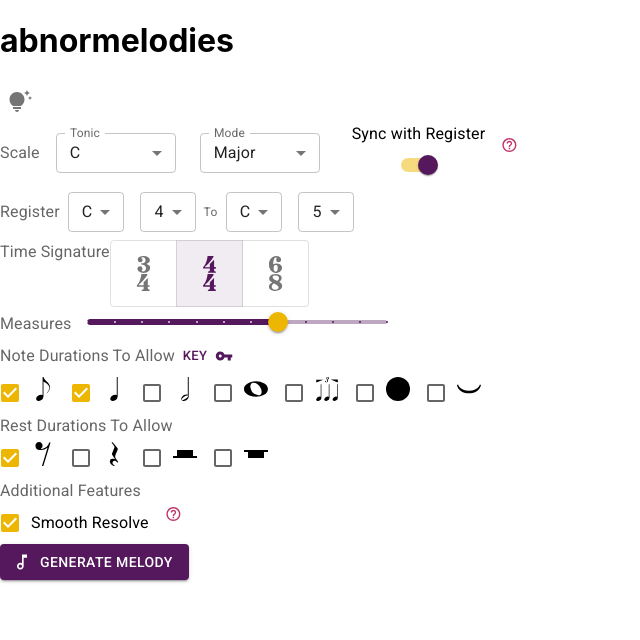
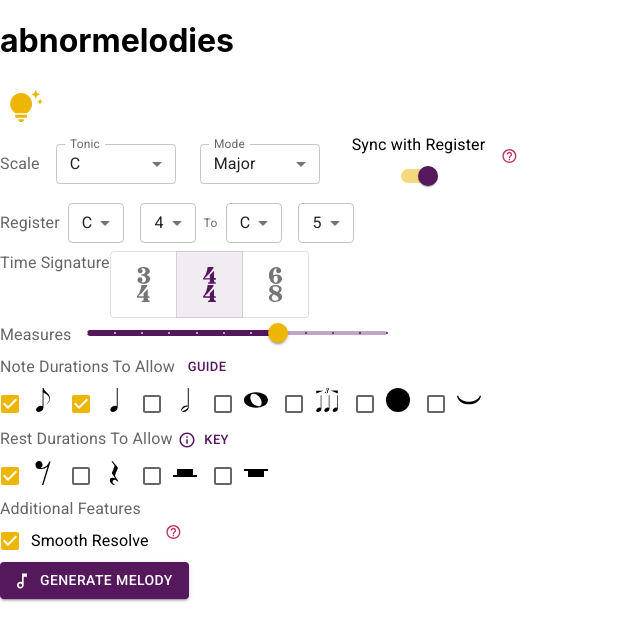
Before and after one commit to technikka/Abnormelodies_UI, a React (Create React App) app: page / in a window 1280 px wide. Shown: the top 640 px of the page, without its empty margins (0-640 px from the left). Built offline with nearby package versions, Linux system fonts and the light colour scheme.

Commit message:
implement modals for quick info on note durations and rest durations

```diff
--- a/src/App.js
+++ b/src/App.js
@@ -55,16 +55,14 @@ const App = () => {
 
   return (
     <div>
-      <Header />
       <ThemeProvider theme={theme}>
+        <Header />
         <Form getMelody={getMelody}/>
+        {melodyMounted.current && (
+          <MelodyAudio melodyFragments={melodyFragments} />
+        )}
+        {melodyMounted.current && <MelodyDisplay xml={melodyXML}/>}
       </ThemeProvider>
-      {melodyMounted.current && (
-        <ThemeProvider theme={theme}>
-          <MelodyAudio melodyFragments={melodyFragments} />
-        </ThemeProvider>
-      )}
-      {melodyMounted.current && <MelodyDisplay xml={melodyXML}/>}
     </div>
   );
 };
--- a/src/components/FormNoteDurationsModal.js
+++ b/src/components/FormNoteDurationsModal.js
@@ -5,7 +5,7 @@ import NoteEighthIcon from "../icons/NoteEighthIcon";
 import NoteTripletIcon from "../icons/NoteTripletIcon";
 import DotIcon from "../icons/DotIcon";
 import TieIcon from "../icons/TieIcon";
-import VpnKeyIcon from "@mui/icons-material/VpnKey";
+import TipsAndUpdatesIcon from '@mui/icons-material/TipsAndUpdates';
 import { Modal, Button, Box, Typography, Tooltip } from "@mui/material";
 import { useState } from "react";
 
@@ -30,13 +30,14 @@ const FormNoteDurationsModal = () => {
   return (
     <div style={{ display: "inline-block" }}>
       <Tooltip title="View note values" placement="right" disableInteractive>
-        <Button variant="text" size="small" onClick={handleOpen} endIcon={<VpnKeyIcon />}>
-          Key
+        <Button variant="text" size="small" onClick={handleOpen}>
+          Guide
         </Button>
       </Tooltip>
       <Modal open={open} onClose={handleClose}>
         <Box sx={style}>
           <Typography variant={"h6"}>Notes and Augmentations</Typography>
+          <br />
           <Typography>
             <Typography>
               <NoteEighthIcon /> <b>Eighth</b> - 1/8 of a whole.
@@ -60,6 +61,10 @@ const FormNoteDurationsModal = () => {
             <Typography>
               <TieIcon /> <b>Ties</b> - connect two notes of the same pitch to create one duration.
             </Typography>
+            <br />
+            <Typography variant="body2">
+              Check out <TipsAndUpdatesIcon fontSize="small" color="secondary"/> for more detailed information.
+            </Typography>
           </Typography>
         </Box>
       </Modal>
--- a/src/components/FormRestDurations.js
+++ b/src/components/FormRestDurations.js
@@ -2,6 +2,7 @@ import RestWholeIcon from "../icons/RestWholeIcon";
 import RestHalfIcon from "../icons/RestHalfIcon";
 import RestQuarterIcon from "../icons/RestQuarterIcon";
 import RestEighthIcon from "../icons/RestEighthIcon";
+import FormRestDurationsModal from "../components/FormRestDurationsModal";
 import {
   Grid,
   FormControlLabel,
@@ -32,6 +33,7 @@ const FormRestDurations = (props) => {
       <Grid container direction="column">
         <Grid item>
           <FormLabel>Rest Durations To Allow</FormLabel>
+          <FormRestDurationsModal />
         </Grid>
 
         <Grid item>
--- /dev/null
+++ b/src/components/FormRestDurationsModal.js
@@ -0,0 +1,64 @@
+import RestWholeIcon from "../icons/RestWholeIcon";
+import RestHalfIcon from "../icons/RestHalfIcon";
+import RestQuarterIcon from "../icons/RestQuarterIcon";
+import RestEighthIcon from "../icons/RestEighthIcon";
+import InfoOutlinedIcon from '@mui/icons-material/InfoOutlined';
+import TipsAndUpdatesIcon from '@mui/icons-material/TipsAndUpdates';
+import { Modal, Button, Box, Typography, Tooltip } from "@mui/material";
+import { useState } from "react";
+
+const FormRestDurationsModal = () => {
+  const [open, setOpen] = useState(false);
+  const handleOpen = () => setOpen(true);
+  const handleClose = () => setOpen(false);
+
+  const style = {
+    position: 'absolute',
+    top: '50%',
+    left: '50%',
+    transform: 'translate(-50%, -50%)',
+    width: "300px",
+    maxWidth: 800,
+    bgcolor: 'background.paper',
+    border: '2px solid #000',
+    boxShadow: 24,
+    p: 4,
+  };
+
+  return (
+    <div style={{ display: "inline-block" }}>
+      <Tooltip title="View rest values" placement="right" disableInteractive>
+        <Button variant="text" size="small" onClick={handleOpen} startIcon={<InfoOutlinedIcon />}>
+          Key
+        </Button>
+      </Tooltip>
+      <Modal open={open} onClose={handleClose}>
+        <Box sx={style}>
+          <Typography variant={"h6"}>Rests</Typography>
+          <br />
+          <Typography>
+            <Typography>
+              <RestEighthIcon /> <b>Eighth</b> - 1/8 of a whole.
+            </Typography>
+            <Typography>
+              <RestQuarterIcon /> <b>Quarter</b> - 1/4 of a whole.
+            </Typography>
+            <Typography>
+              <RestHalfIcon /> <b>Half</b> - 1/2 of a whole.
+            </Typography>
+            <Typography>
+              <RestWholeIcon /> <b>Whole</b>
+            </Typography>
+            <br />
+            <Typography variant="body2">
+              Check out <TipsAndUpdatesIcon fontSize="small" color="secondary"/> for more detailed information.
+            </Typography>
+          </Typography>
+        </Box>
+      </Modal>
+    </div>
+  )
+
+}
+
+export default FormRestDurationsModal;
--- a/src/components/HeaderModal.js
+++ b/src/components/HeaderModal.js
@@ -50,7 +50,7 @@ const HeaderModal = () => {
     <div>
       <Tooltip title="Tips" placement="left">
         <IconButton onClick={handleOpen}>
-          <TipsAndUpdatesIcon size="small"/>
+          <TipsAndUpdatesIcon fontSize="large" color="secondary"/>
         </IconButton>
       </Tooltip>
       <Modal
```
